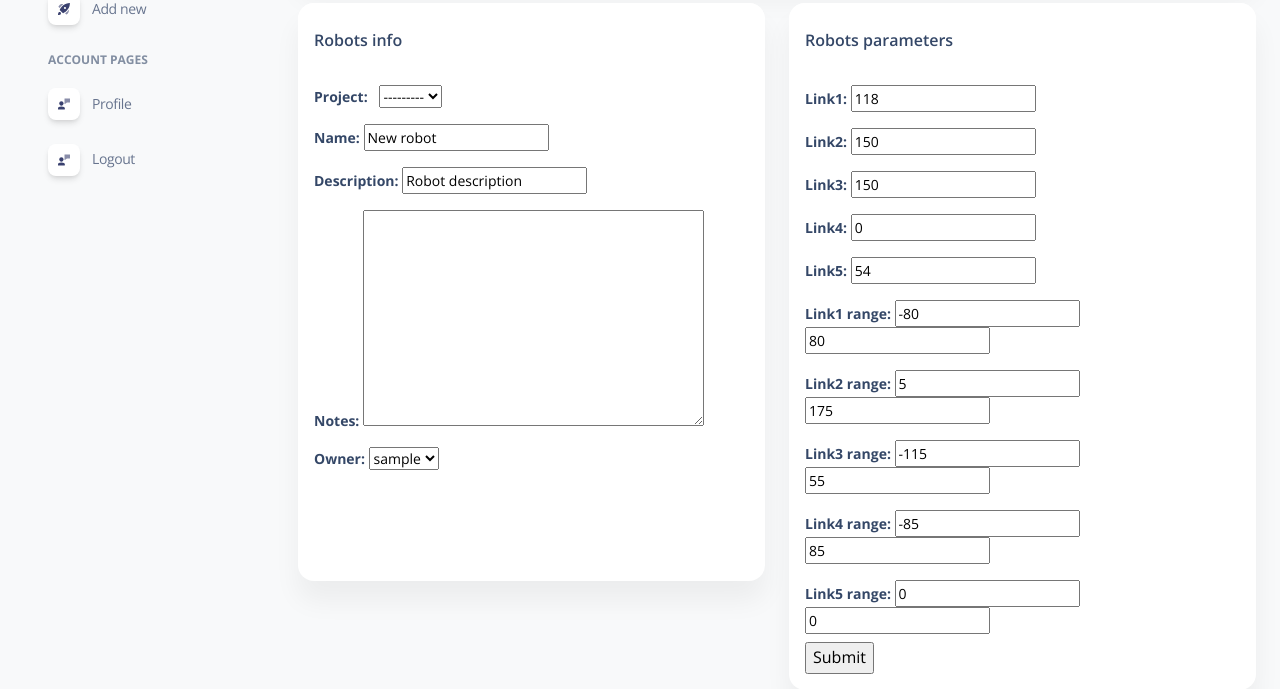
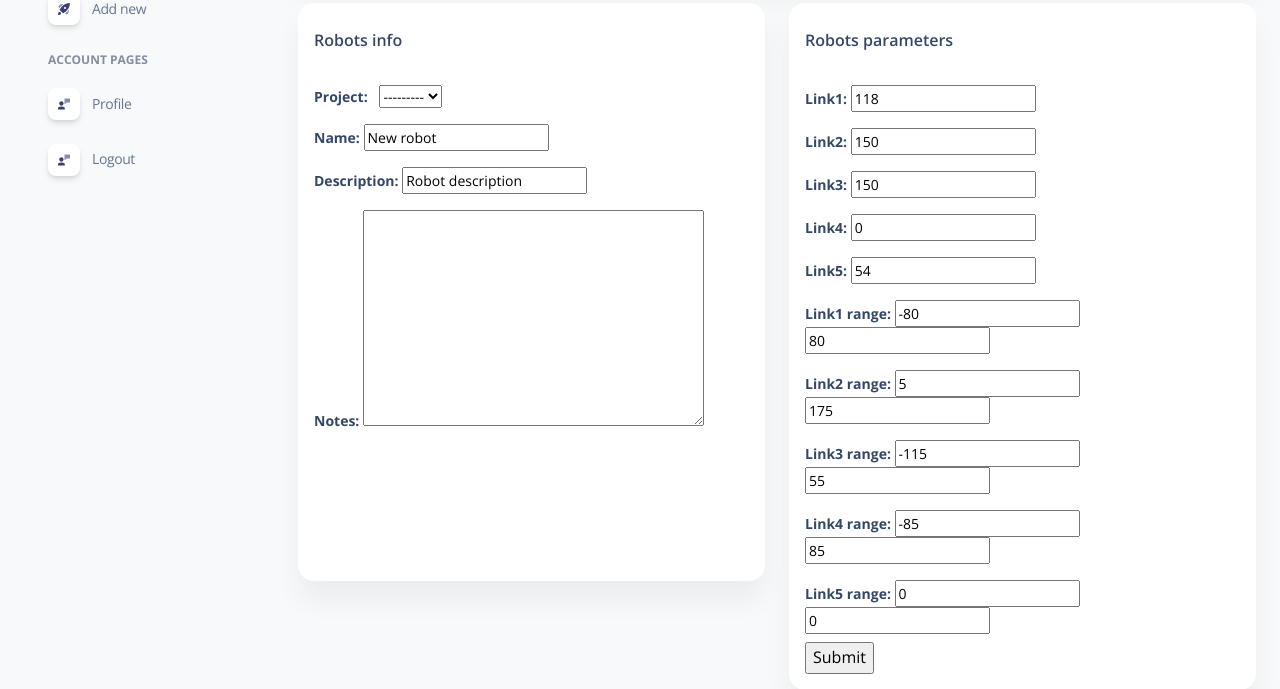
Before and after one commit to Szezi/KinematicsSolverWebApp, a Django app: page /robot/robot-create/ in a window 1280 px wide. Shown: the part 225-914 px from the top of the page. Run offline with Django 4.2, Linux system fonts and the light colour scheme; the visitor is signed in with stand-in values (Sample User, id 1); data comes from the database, SQL or seed files in the repository; data that the repository does not hold is empty; some libraries are stand-ins or nearby versions.

Commit message:
fix: delete owner in template, fill in view

```diff
--- a/robot/templates/robot/robot_form.html
+++ b/robot/templates/robot/robot_form.html
@@ -62,7 +62,6 @@
                     <li class="list-group-item border-0 ps-0 text-sm"><strong class="text-dark">Name:</strong> {{form.name}}</li>
                     <li class="list-group-item border-0 ps-0 text-sm"><strong class="text-dark">Description:</strong> {{form.description}}</li>
                     <li class="list-group-item border-0 ps-0 text-sm"><strong class="text-dark">Notes:</strong> {{form.notes}}</li>
-                    <li class="list-group-item border-0 ps-0 text-sm"><strong class="text-dark">Owner:</strong> {{form.owner}} </li>
                  </ul>
                 </div>
               </div>
```
